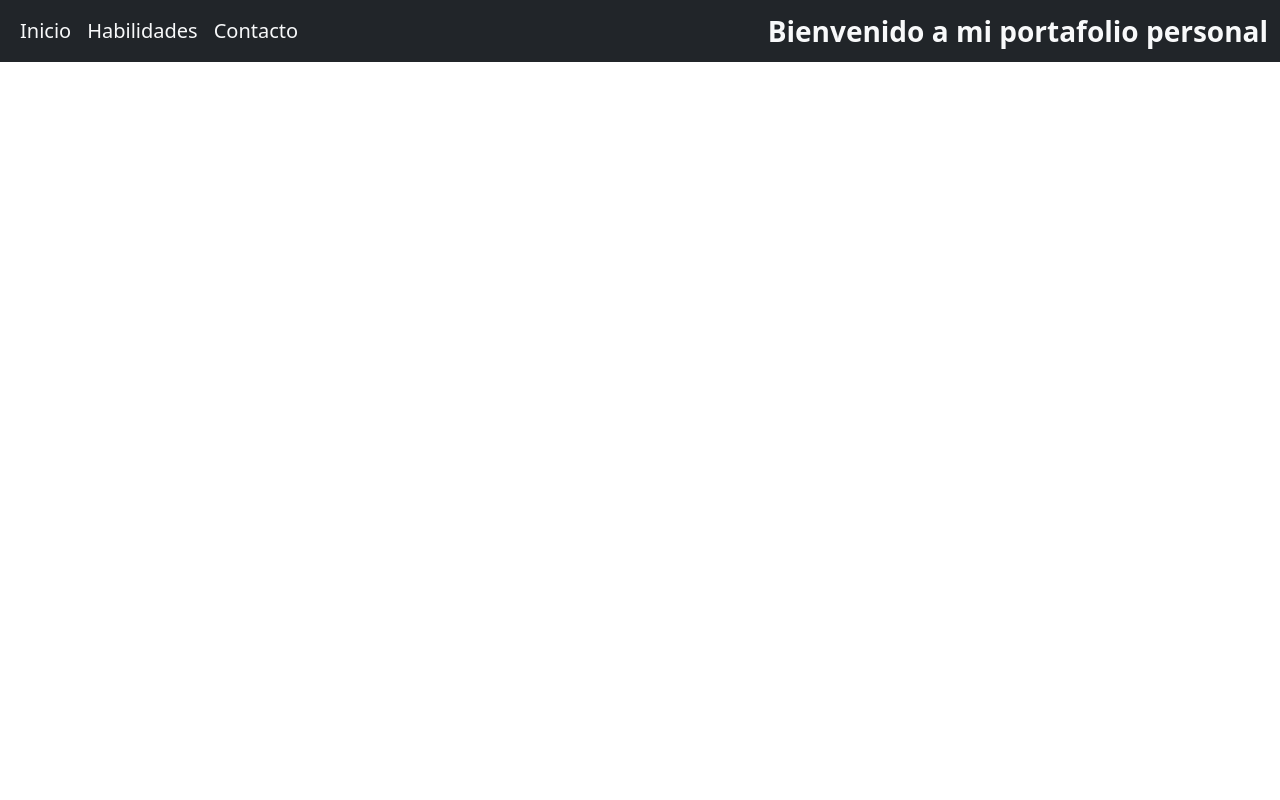
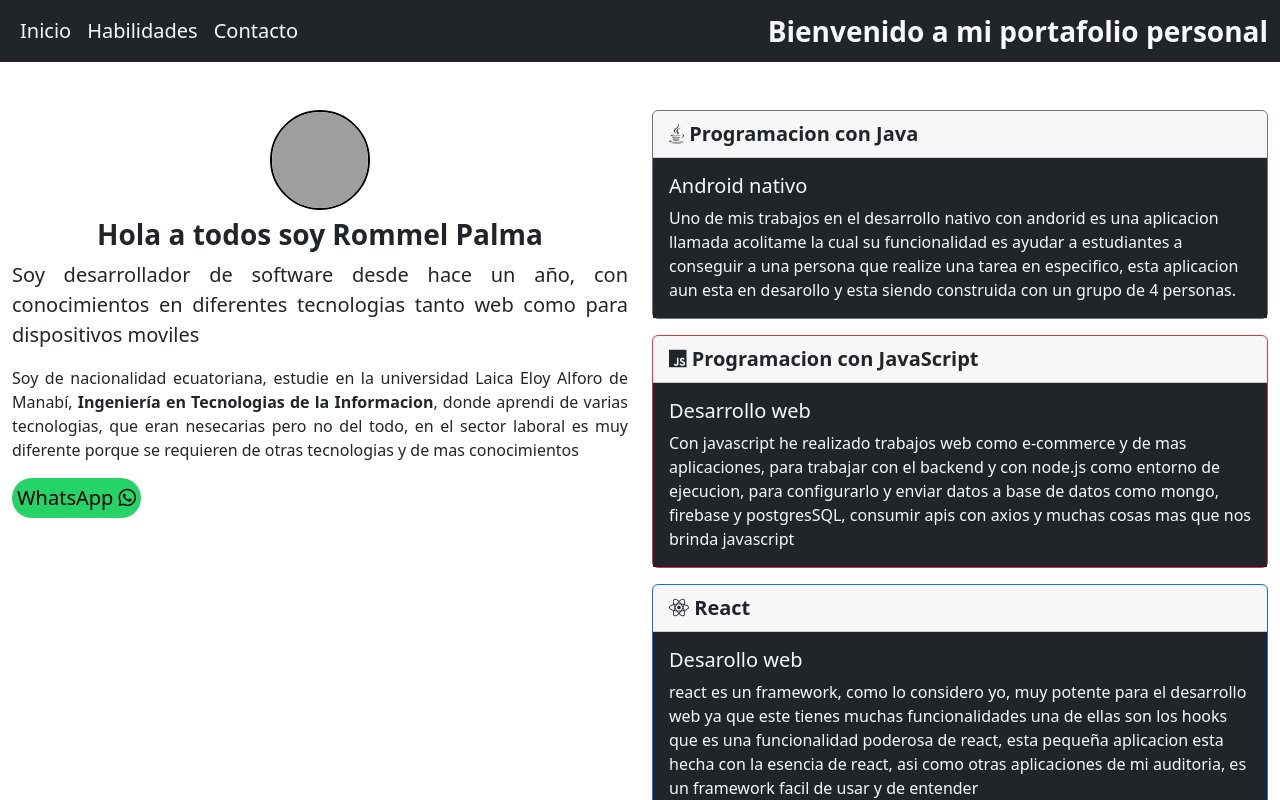
Before and after one commit to Rommelpalma123/client, a React (Create React App) app: page / in a window 1280 px wide. Shown: the top 800 px of the page. Built offline with nearby package versions, Linux system fonts and the light colour scheme; grey boxes are pictures that could not be loaded.

Commit message:
producction build

```diff
--- a/src/App.js
+++ b/src/App.js
@@ -10,7 +10,7 @@ function App() {
     <div>
       <Barra />
       <Routes>
-        <Route path="/client" element={<Portafolio />} />
+        <Route path="" element={<Portafolio />} />
         <Route path="/contacto" element={<Contacto />} />
         <Route path="/about" element={<About />} />
       </Routes>
--- a/src/components/Barra.js
+++ b/src/components/Barra.js
@@ -26,7 +26,7 @@ const Barra = () => {
                 <Link
                   className="nav-link text-light fs-5"
                   aria-current="page"
-                  to="/client"
+                  to=""
                 >
                   Inicio
                 </Link>
```
Also changed, not shown: 7 other files (tests, documents, lock files or other folders).
